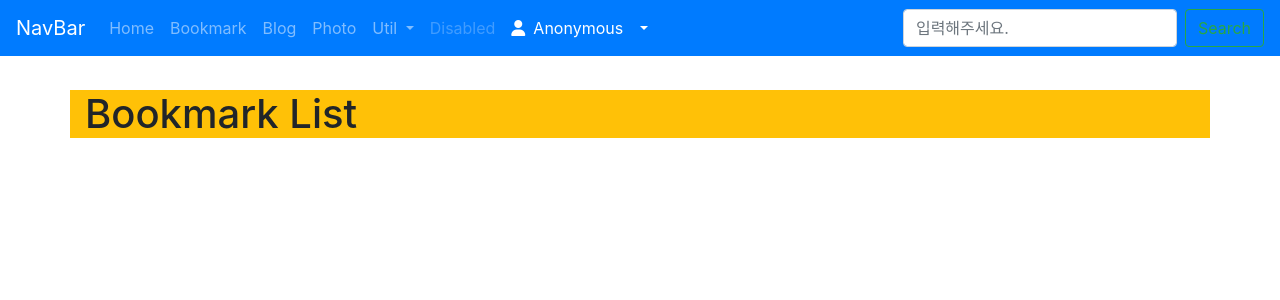
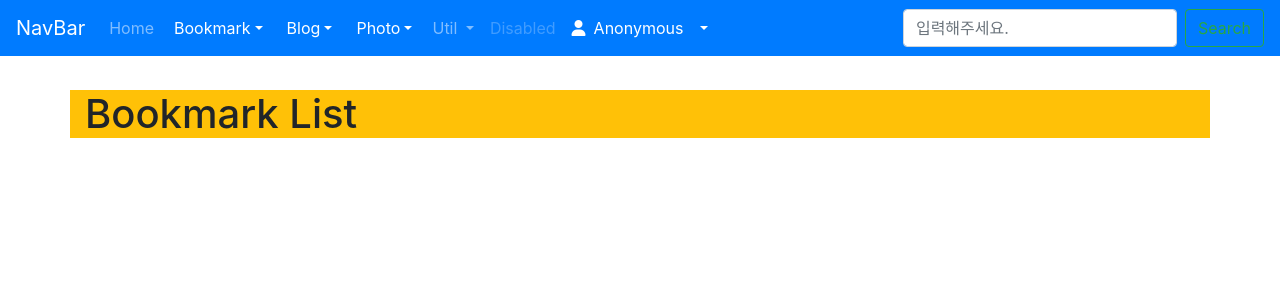
Before and after one commit to bainaryho/Django, a Django app: page /bookmark/ in a window 1280 px wide. Shown: the top 300 px of the page. Run offline with Django 4.2, Linux system fonts and the light colour scheme; data that the repository does not hold is empty; some libraries are stand-ins or nearby versions.

Commit message:
ADD bookmark_form.html 북마크 폼 UPDATE base.html 토글바 추가

```diff
--- a/bookmark/views.py
+++ b/bookmark/views.py
@@ -18,7 +18,7 @@ class BookmarkDV(DetailView):
 class BookmarkCreateView(LoginRequiredMixin, CreateView):
     model = Bookmark
     fields = ['title', 'url']
-    success_url = reverse_lazy('book:index')
+    success_url = reverse_lazy('bookmark:index')
 
     def form_valid(self, form):
         form.instance.owner = self.request.user
--- a/templates/base.html
+++ b/templates/base.html
@@ -27,14 +27,29 @@
                     Home <span class="sr-only">current</span>
                 </a>
             </li>
-            <li class="nav-item">
-                <a href="{% url 'bookmark:index' %}" class="nav-link">Bookmark</a>
+            <li class="nav-item dropdown mx-1">
+                <a href="#" class="nav-link dropdown-toggle text-white" data-toggle="dropdown">Bookmark</a>
+                <div class="dropdown-menu">
+                    <a href="{% url 'bookmark:index' %}" class="dropdown-item">List</a>
+                    <a href="{% url 'bookmark:add' %}" class="dropdown-item">Add</a>
+                    <a href="{% url 'bookmark:change' %}" class="dropdown-item">Change</a>
+                </div>
             </li>
-            <li class="nav-item">
-                <a href="{% url 'blog:index' %}" class="nav-link">Blog</a>
+            <li class="nav-item dropdown mx-1">
+                <a href="#" class="nav-link dropdown-toggle text-white" data-toggle="dropdown">Blog</a>
+                <div class="dropdown-menu">
+                    <a href="{% url 'blog:index' %}" class="dropdown-item">List</a>
+                    <a href="{% url 'blog:add' %}" class="dropdown-item">Add</a>
+                    <a href="{% url 'blog:change' %}" class="dropdown-item">Change</a>
+                </div>
             </li>
-            <li class="nav-item">
-                <a href="{% url 'photo:index' %}" class="nav-link">Photo</a>
+            <li class="nav-item dropdown mx-1">
+                <a href="#" class="nav-link dropdown-toggle text-white" data-toggle="dropdown">Photo</a>
+                <div class="dropdown-menu">
+                    <a href="{% url 'photo:index' %}" class="dropdown-item">List</a>
+                    <a href="{% url 'home' %}" class="dropdown-item">Add</a>
+                    <a href="{% url 'home' %}" class="dropdown-item">Change</a>
+                </div>
             </li>
             <li class="nav-item dropdown">
                 <a href="#" class="nav-link dropdown-toggle" id="navbarDropdown" role="button"
@@ -52,7 +67,6 @@
                 <a href="#" class="nav-link disabled" tabindex="-1">Disabled</a>
             </li>
 
-            <!-- 인증 -->
             <li class="nav-item dropdown">
                 {% if user.is_active %}
                     <a href="#" class="nav-link dropdown-toggle text-white" data-toggle="dropdown">
```
Also changed, not shown: blog/views.py (+6 -4 lines), bookmark/templates/bookmark/bookmark_form.html (added, +40 -0 lines).
